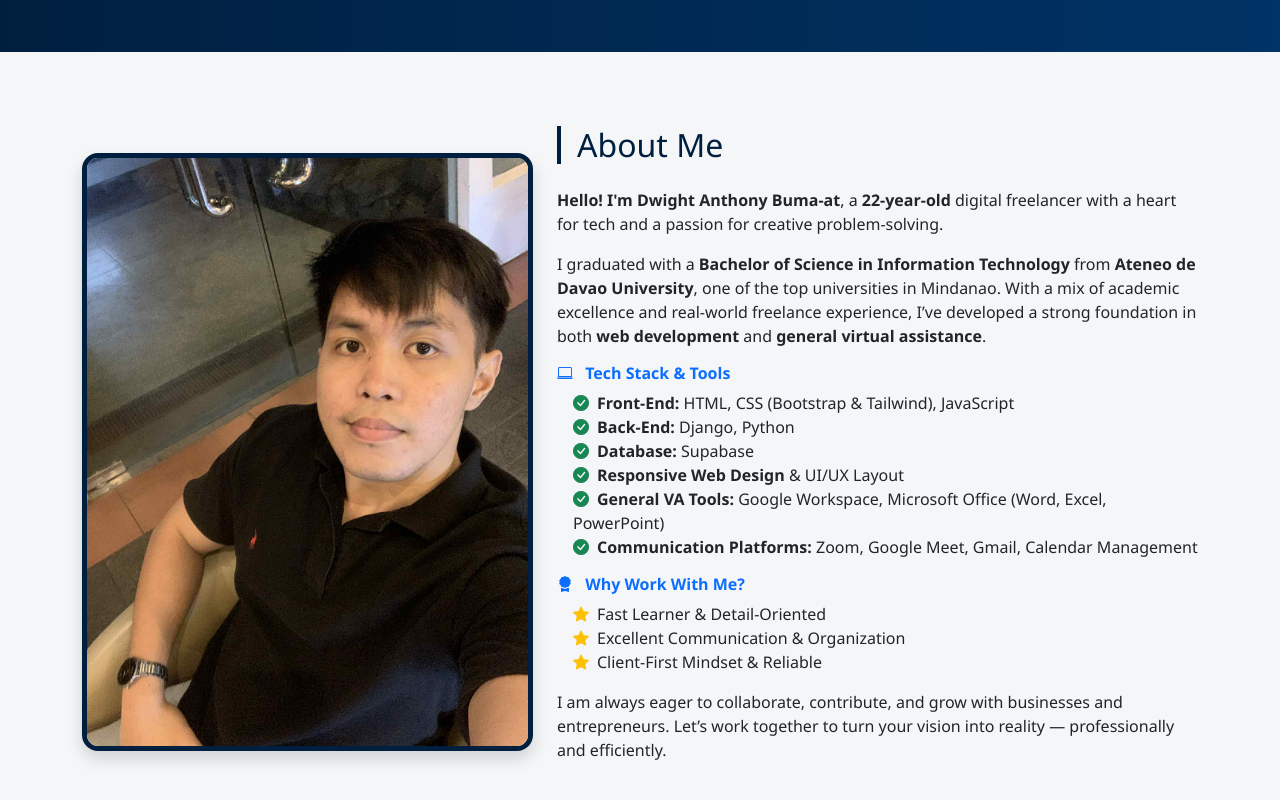
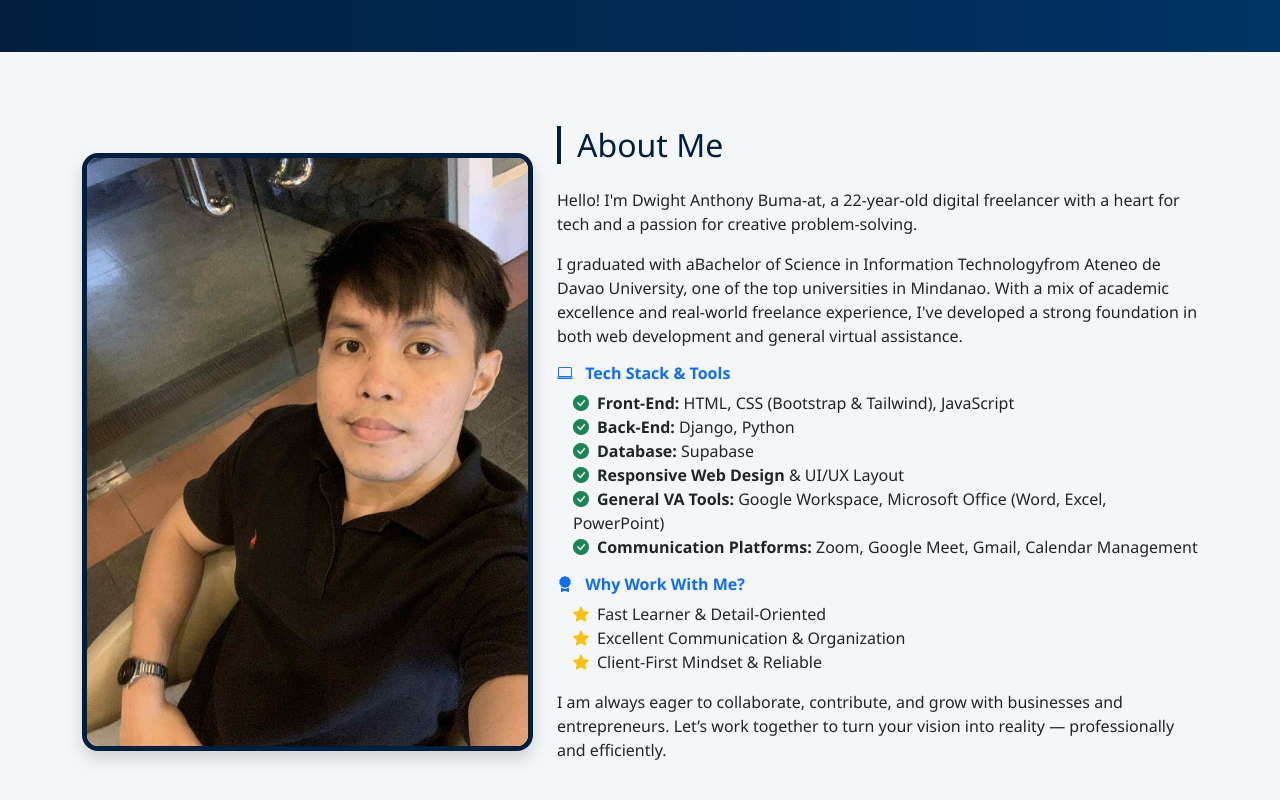
Before and after one commit to DwightBuma-at/Digital-Portfolio, a plain HTML site: page index.html in a window 1280 px wide. Shown: the part 804-1604 px from the top of the page. Drawn offline with nearby package versions, Linux system fonts and the light colour scheme.

Commit message:
remove the bold words in the about me

```diff
--- a/index.html
+++ b/index.html
@@ -159,8 +159,8 @@
     </div>
     <div class="col-md-7" data-aos="fade-left">
       <h2 class="section-title mb-4">About Me</h2>
-      <p><strong>Hello! I'm Dwight Anthony Buma-at</strong>, a <strong>22-year-old</strong> digital freelancer with a heart for tech and a passion for creative problem-solving.</p>
-      <p>I graduated with a <strong>Bachelor of Science in Information Technology</strong> from <strong>Ateneo de Davao University</strong>, one of the top universities in Mindanao. With a mix of academic excellence and real-world freelance experience, I’ve developed a strong foundation in both <strong>web development</strong> and <strong>general virtual assistance</strong>.</p>
+      <p>Hello! I'm Dwight Anthony Buma-at, a 22-year-old digital freelancer with a heart for tech and a passion for creative problem-solving.</p>
+      <p>I graduated with aBachelor of Science in Information Technologyfrom Ateneo de Davao University, one of the top universities in Mindanao. With a mix of academic excellence and real-world freelance experience, I've developed a strong foundation in both web development and general virtual assistance.</p>
 
       <div class="mb-3">
         <h6 class="fw-bold text-primary mb-2"><i class="bi bi-laptop me-2"></i> Tech Stack & Tools</h6>
```
